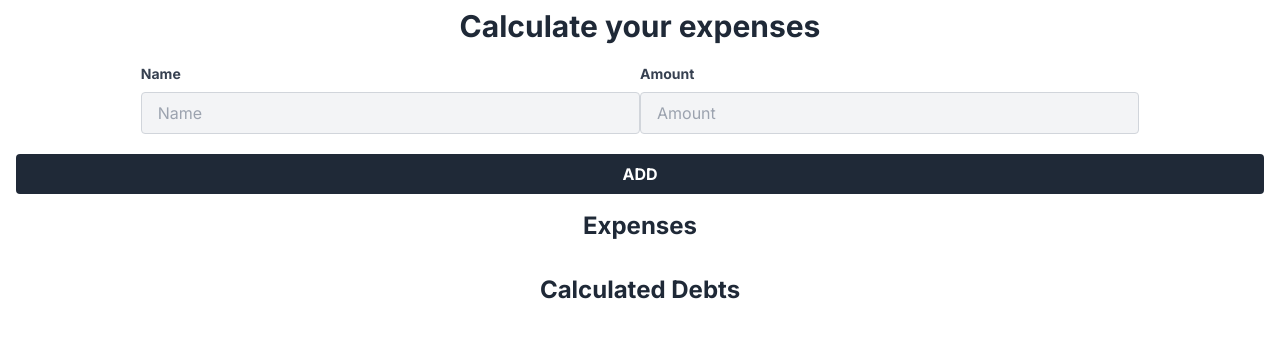
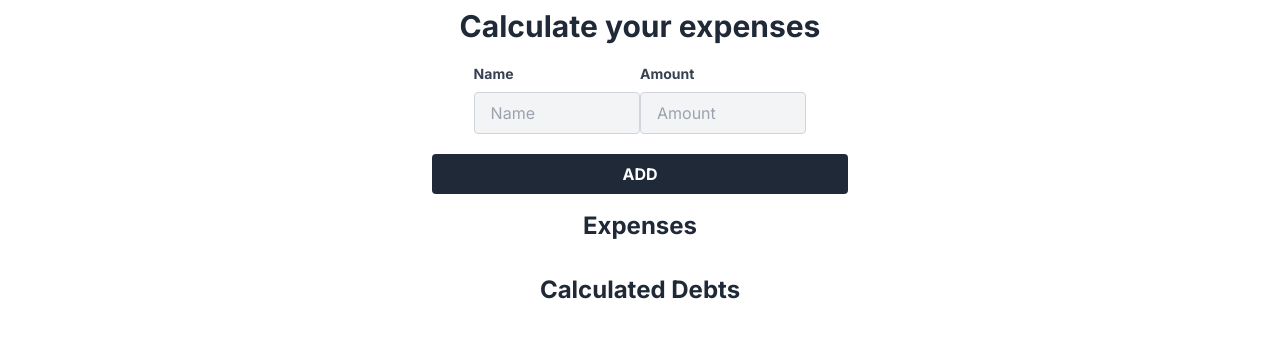
Before and after one commit to bmatlak03/nextjs-party-app, a Next.js app: page / in a window 1280 px wide. Shown: the top 338 px of the page. Built offline with nearby package versions, Linux system fonts and the light colour scheme; no server answers; the database is empty.

Commit message:
limit container width

```diff
--- a/src/app/page.tsx
+++ b/src/app/page.tsx
@@ -11,7 +11,7 @@ export default async function Home() {
   const calculatedDebts = calculateUsersDebts(expenses);
 
   return (
-    <div>
+    <div className="max-w-md mx-auto">
       <h1 className="text-center font-bold text-3xl text-gray-800 px-2 mt-2">
         Calculate your expenses
       </h1>
```
